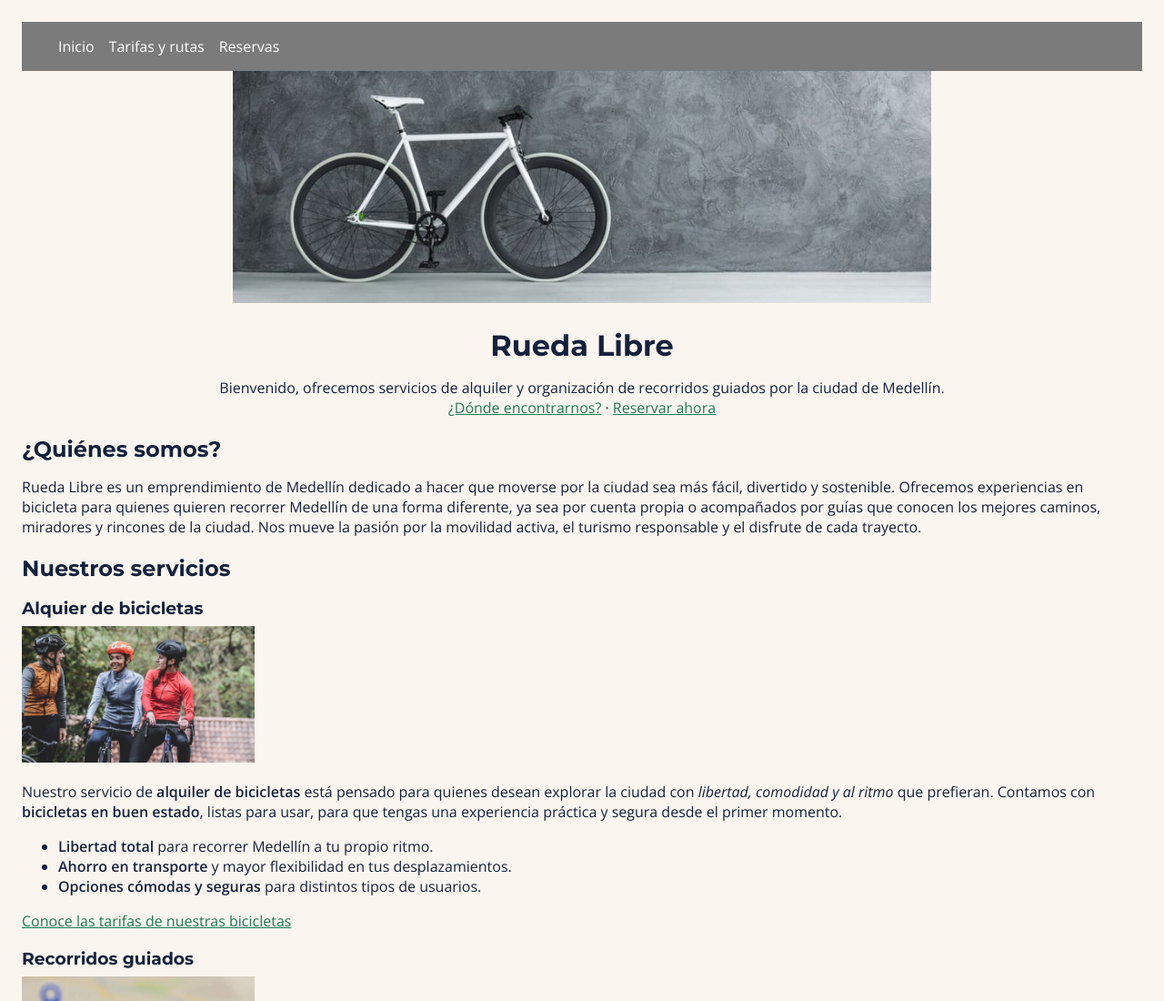
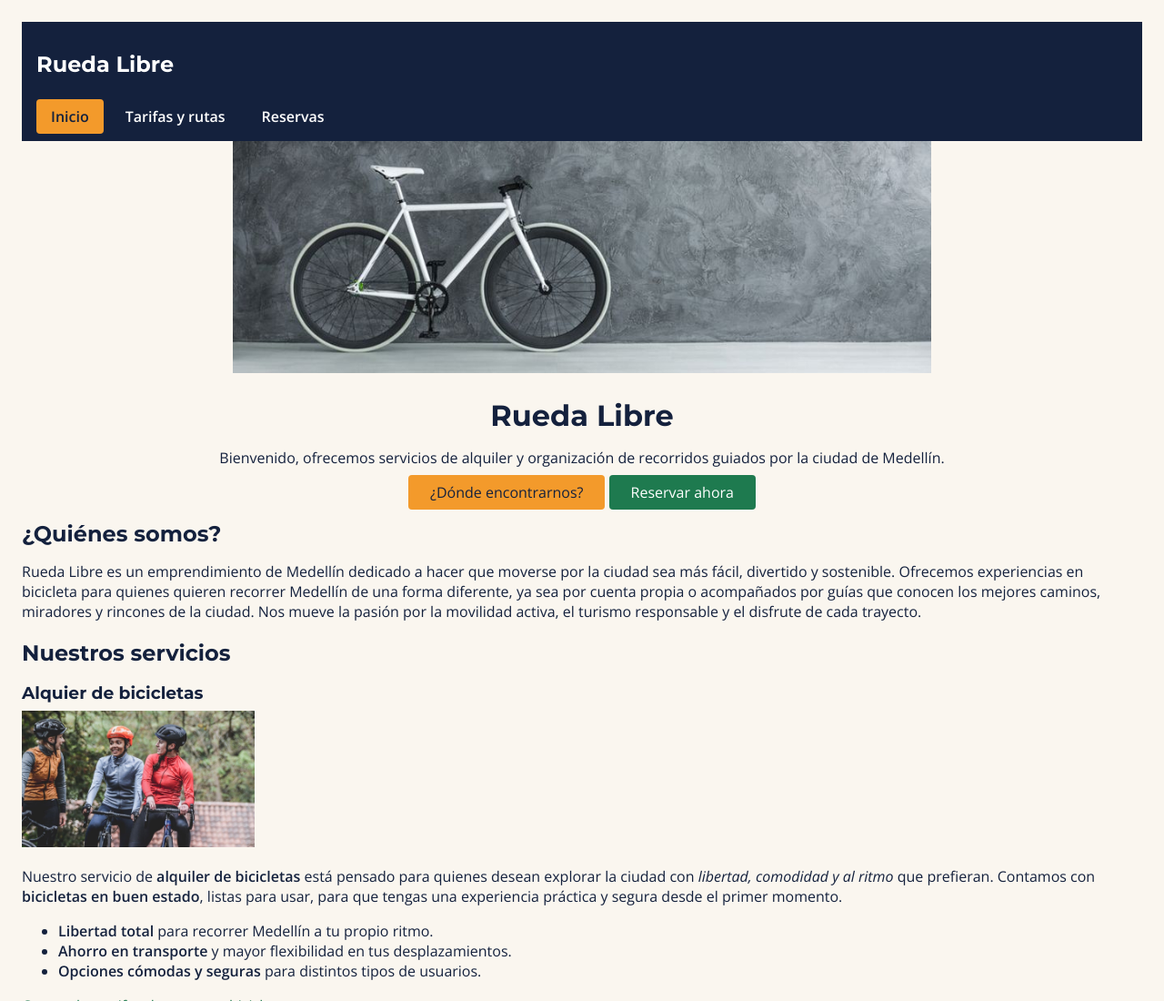
Before and after one commit to fbizar/rueda-libre, a plain HTML site: page index.html in a window 1280 px wide. Shown: the top 1100 px of the page at 91% size. Drawn offline with nearby package versions, Linux system fonts and the light colour scheme.

Commit message:
feat: add initial styles for nav and buttons

```diff
--- a/css/styles.css
+++ b/css/styles.css
@@ -5,6 +5,7 @@
   --color-azul-noche: #14213D;
   --color-crema: #FAF6EF;
   --color-gris-asfalto: #5B6470;
+  --color-blanco: #FFFFFF; /* Color de texto para fondos oscuros */
 
   /* Fuentes */
   --font-heading: 'Montserrat', 'Helvetica Neue', Arial, sans-serif;
@@ -44,10 +45,82 @@ a {
   background-color: var(--color-verde-ruta);
   color: #fff;
   padding: var(--space-sm) var(--space-lg);
+  border-radius: var(--space-xs);
+  text-decoration: none;
+  border: none;
+}
+
+.btn-primario:hover {
+  background-color: var(--color-verde-ruta);
+  opacity: 0.8;
 }
 
 .btn-secundario {
   background-color: var(--color-naranja-pedal);
   color: var(--color-azul-noche);
   padding: var(--space-sm) var(--space-lg);
+  border-radius: var(--space-xs);
+  text-decoration: none;
+  border: none;
 }
+
+.btn-secundario:hover {
+  background-color: var(--color-naranja-pedal);
+  opacity: 0.8;
+}
+
+/* Menu */
+nav {
+  background-color: var(--color-azul-noche);
+  padding: var(--space-sm) var(--space-md);
+}
+#menu {
+  display: flex;
+  flex-wrap: wrap;
+  gap: var(--space-sm);
+  margin: 0;
+  padding: 0;
+  list-style: none;
+}
+#menu a {
+  display: block;
+  padding: var(--space-sm) var(--space-md);
+  font-family: var(--font-body);
+  font-weight: 600;
+  color: var(--color-blanco);
+  text-decoration: none;
+  border-radius: 4px;
+}
+
+#menu a:hover,
+#menu a.activo {
+  background-color: var(--color-naranja-pedal);
+  color: var(--color-azul-noche);
+  font-weight: 600;
+}
+
+#menu a:focus {
+  outline: 3px solid var(--color-naranja-pedal);
+  outline-offset: 2px;
+}
+.activo { color: var(--color-verde-ruta); font-weight: 600; }
+
+.logo
+{
+  font-family: var(--font-heading);
+  color: var(--color-blanco);
+  font-size: 1.5rem;
+  margin-right: var(--space-2xl);
+}
+
+/* Forms */
+input, select, textarea {
+  border: 1px solid var(--color-gris-asfalto);
+  border-radius: var(--space-xs);
+  font-family: var(--font-body);
+}
+
+input :focus, select:focus, textarea:focus {
+  border-color: var(--color-naranja-pedal);
+  outline: 1px solid var(--color-naranja-pedal);
+}
--- a/index.html
+++ b/index.html
@@ -11,17 +11,20 @@
     <!-- Montserrat 700 and OpenSans 400 & 600 -->
     <link rel="preconnect" href="https://fonts.googleapis.com">
     <link rel="preconnect" href="https://fonts.gstatic.com" crossorigin>
-    <link href="https://fonts.googleapis.com/css2?family=Montserrat:ital,wght@0,700;1,700&family=Open+Sans:ital,wght@0,400;0,600;1,400;1,600&display=swap" rel="stylesheet">
+    <link
+        href="https://fonts.googleapis.com/css2?family=Montserrat:ital,wght@0,700;1,700&family=Open+Sans:ital,wght@0,400;0,600;1,400;1,600&display=swap"
+        rel="stylesheet">
     <!-- CSS -->
     <link rel="stylesheet" href="css/styles.css">
 </head>
 
 <body>
-    <nav style="display: flex; background-color: #7c7b7b; ">
-        <ul style="display: flex; flex-direction: row; gap: 1rem; list-style-type: none;">
-            <li><a style="text-decoration: none; color: #fff;" href="index.html">Inicio</a></li>
-            <li><a style="text-decoration: none; color: #fff;" href="paginas/tarifas.html">Tarifas y rutas</a></li>
-            <li><a style="text-decoration: none; color: #fff;" href="paginas/reservas.html">Reservas</a></li>
+    <nav>
+        <p class="logo">Rueda Libre</p>
+        <ul id="menu">
+            <li><a class="activo" href="index.html">Inicio</a></li>
+            <li><a href="paginas/tarifas.html">Tarifas y rutas</a></li>
+            <li><a href="paginas/reservas.html">Reservas</a></li>
         </ul>
     </nav>
     <header>
@@ -29,8 +32,10 @@
             <img src="img/cover.jpg" alt="Portada" width="768">
             <h1>Rueda Libre</h1>
             <p>Bienvenido, ofrecemos servicios de alquiler y organización de recorridos guiados por la ciudad de
-                Medellín. <br><a href="#contact">¿Dónde encontrarnos?</a> · <a href="paginas/reservas.html">Reservar
-                    ahora</a></p>
+                Medellín.</p>
+            <a class="btn-secundario" href="#contact">¿Dónde encontrarnos?</a> <a class="btn-primario"
+                href="paginas/reservas.html">Reservar
+                ahora</a>
         </center>
     </header>
 
```
Also changed, not shown: bitacora.txt (+7 -0 lines), paginas/reservas.html (+11 -8 lines), paginas/tarifas.html (+7 -6 lines).
